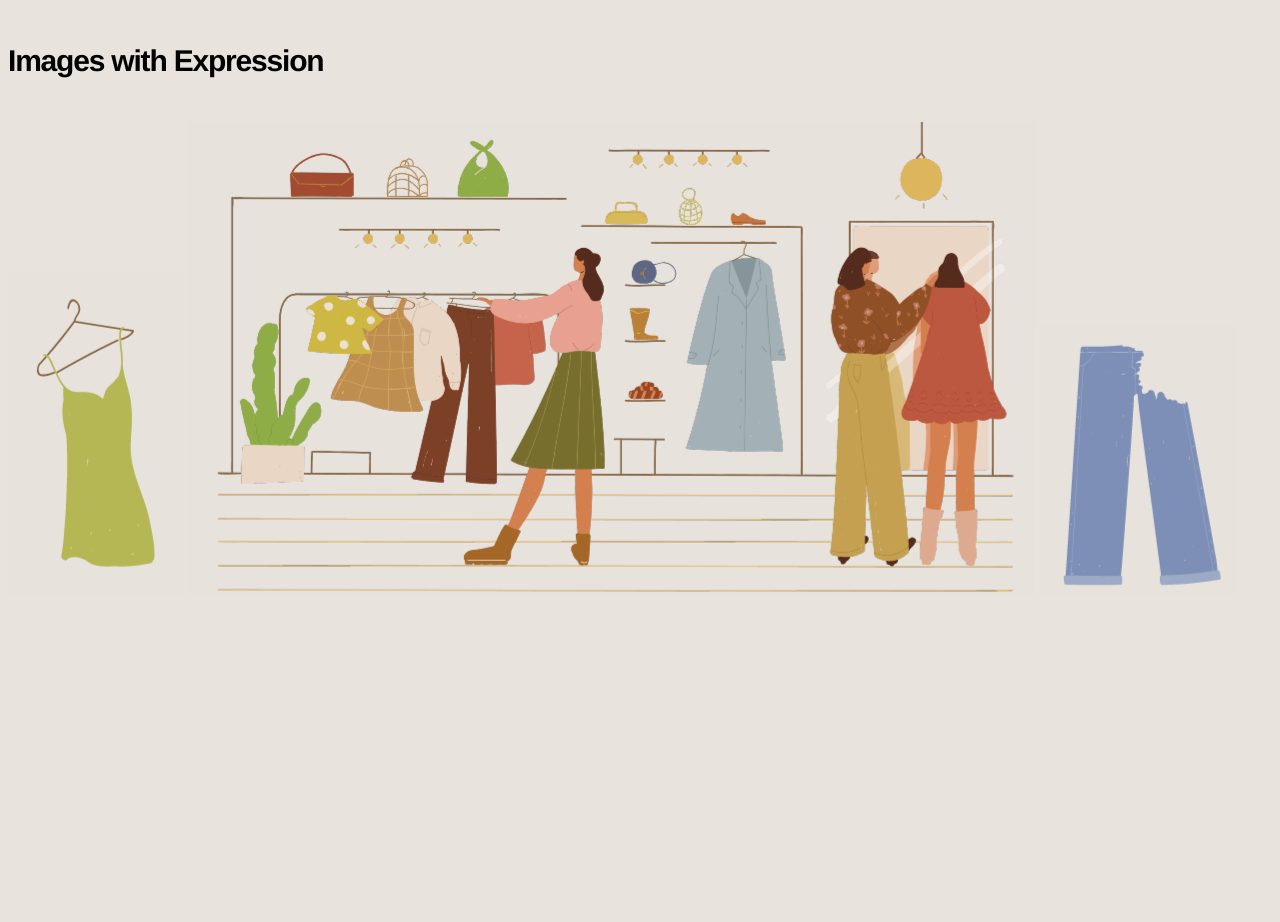
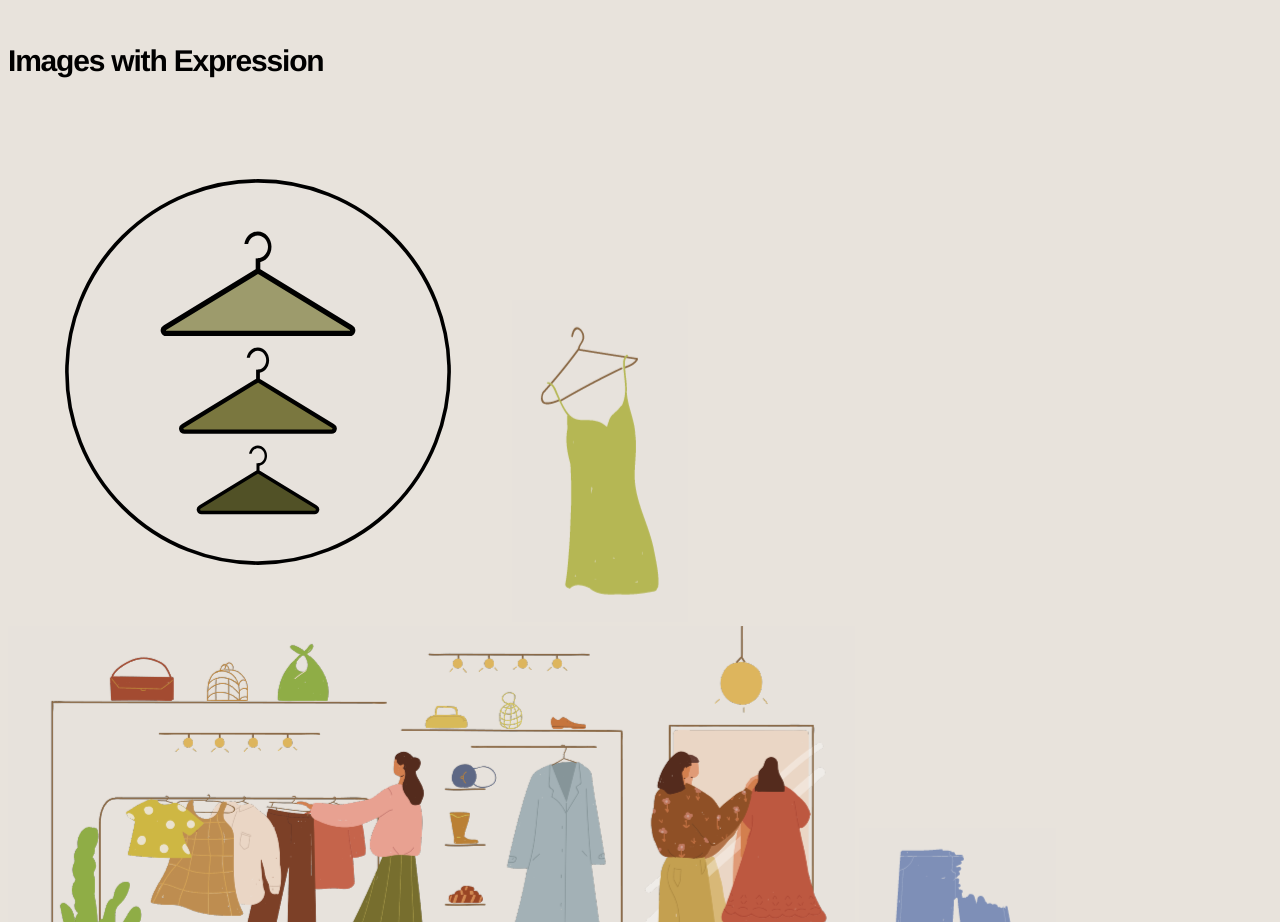
Before and after one commit to DevOfHockey/RevivedStyleguide, a plain HTML site: page imagery.html in a window 1280 px wide. Shown: the part 1160-2082 px from the top of the page. Before the commit the page ends 1766 px from the top, so only its background shows below. Drawn offline with Linux system fonts and the light colour scheme.

Commit message:
adding more imagery

```diff
--- a/imagery.html
+++ b/imagery.html
@@ -32,6 +32,7 @@
     <p>Styling: round border corners to 50%</p>
 
     <h1>Images with Expression</h1>
+    <img src="imgs/theicon.svg" width="500" height="500">
     <img src="imgs/clothes1.png">
     <img src="imgs/clothes2.png">
     <img src="imgs/clothes3.png">
```
Also changed, not shown: imgs/theicon.svg (added).
